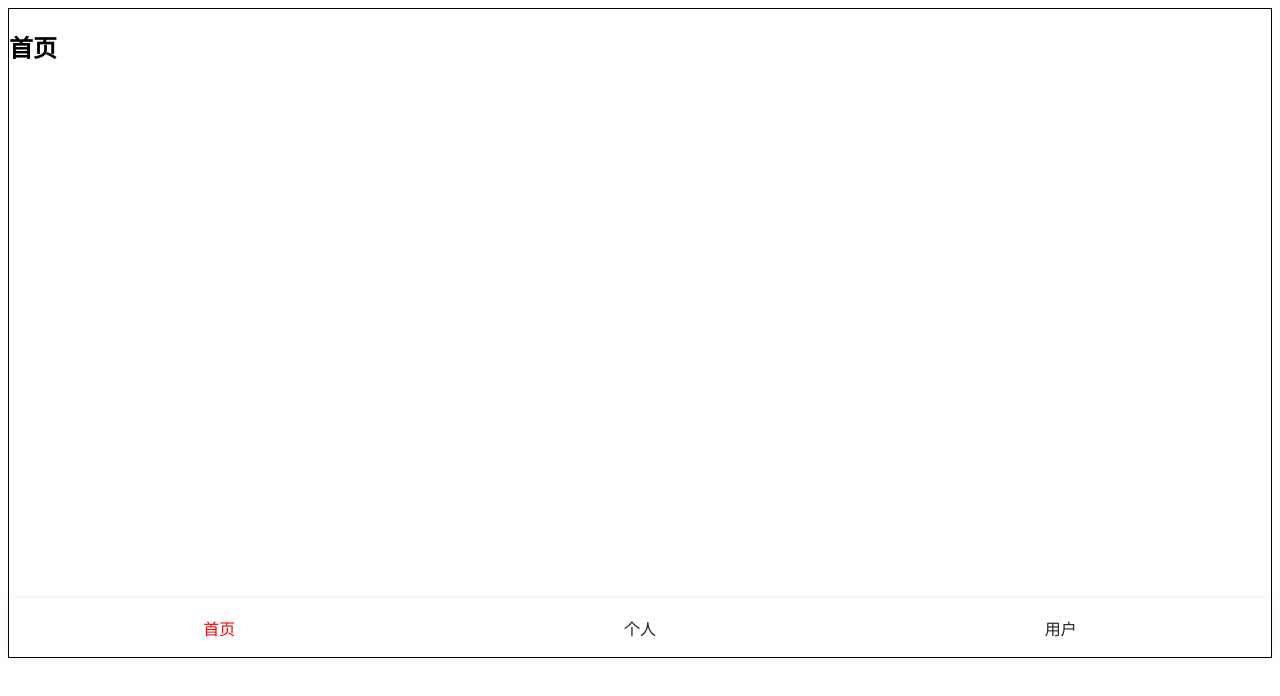
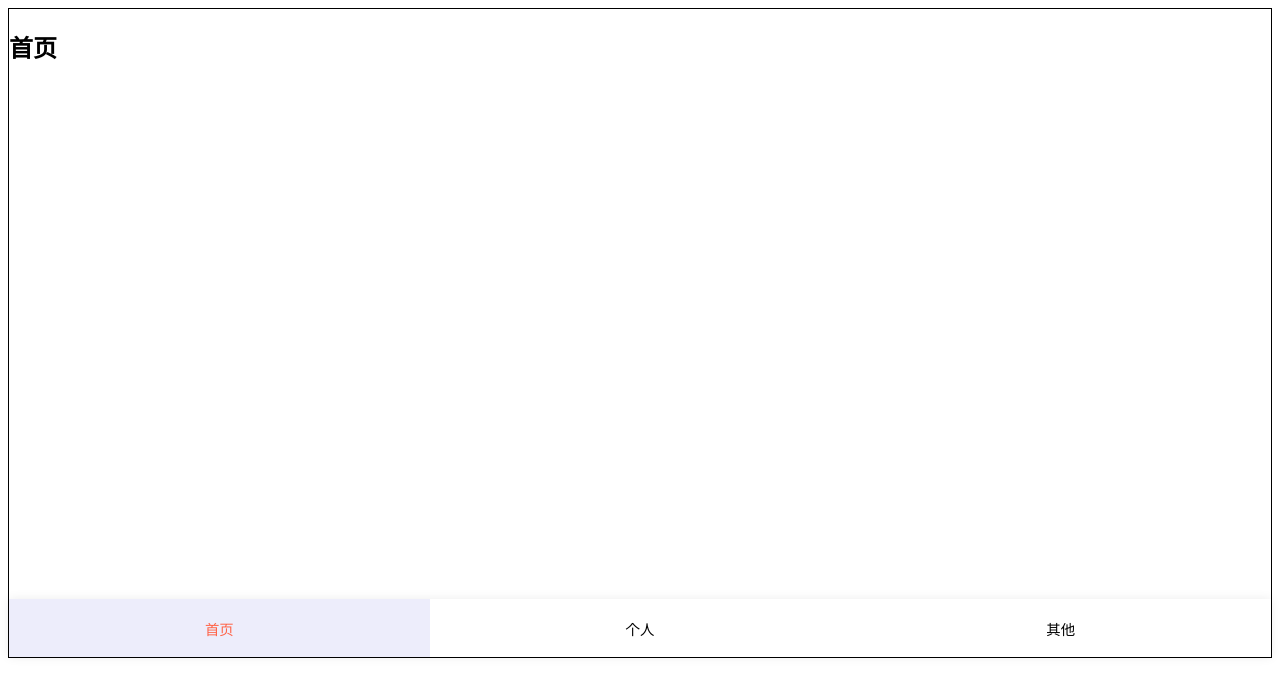
Before and after one commit to piaoliangjiejie2019/vuedemo2, a Vue app in the folder demo2/: page /home in a window 1280 px wide. Shown: the top 696 px of the page. Built offline with nearby package versions, Linux system fonts and the light colour scheme.

Commit message:
finish tabbar change bg and color 21/2/10 22:40

```diff
--- a/demo2/package.json
+++ b/demo2/package.json
@@ -12,7 +12,7 @@
   },
   "dependencies": {
     "vue": "^2.5.2",
-    "vue-router": "^3.5.1",
+    "vue-router": "^3.0.7",
     "vuex": "^3.6.2"
   },
   "devDependencies": {
--- a/demo2/src/App.vue
+++ b/demo2/src/App.vue
@@ -9,7 +9,7 @@
 
 <script>
 // import HelloWorld from './components/HelloWorld'
-import Tabbar from "./components/content/Tabbar.vue";
+import Tabbar from "./components/content/Tabbar";
 
 export default {
 	name: "App",
--- a/demo2/src/components/content/Tabbar.vue
+++ b/demo2/src/components/content/Tabbar.vue
@@ -1,13 +1,29 @@
 <template>
 	<div class="tabbar">
-		<div class="home" @click="toHome()">
-			<span :style="{ color: tabbarColors[0] }">首页</span>
+		<!-- <div class="home" @click="toHome()" :class="getActive()"> -->
+		<!-- <div class="home" @click="toHome()" v-bind:class="isActive[0]"> -->
+		<div class="home" @click="toHome()" v-bind:class="{ active: homeActive }">
+			<span>首页</span>
 		</div>
-		<div class="personal" @click="toPersonal()">
-			<span :style="{ color: tabbarColors[1] }">个人</span>
+		<div
+			class="personal"
+			@click="toPersonal()"
+			v-bind:class="{ active: personalActive }"
+		>
+			<!-- <div class="personal" @click="toPersonal()" v-bind:class="isActive[1]"> -->
+			<!-- <div class="personal" @click="toPersonal()" :class="getActive()"> -->
+			<!-- <span :style="{ color: tabbarColors[1] }">个人</span> -->
+			<span>个人</span>
 		</div>
-		<div class="users" @click="toUsers()">
-			<span :style="{ color: tabbarColors[2] }">用户</span>
+		<div
+			class="users"
+			@click="toUsers()"
+			v-bind:class="{ active: usersActive }"
+		>
+			<!-- <div class="users" @click="toUsers()" v-bind:class="isActive[2]"> -->
+			<!-- <div class="users" @click="toUsers()" :class="getActive()"> -->
+			<span>其他</span>
+			<!-- <span :style="{ color: tabbarColors[2] }">其他</span> -->
 		</div>
 	</div>
 	<!-- <router-view /> -->
@@ -17,32 +33,49 @@
 export default {
 	name: "Tabbar",
 	data() {
+		// data: {
 		return {
 			tabbarColors: ["red", "#222", "#222"],
-			isActive: [true, false, false],
+			isActive: ["active", "", ""],
+			homeActive: true,
+			personalActive: false,
+			usersActive: false,
+			// is11: isActive,
 		};
 	},
 	methods: {
 		toHome() {
-			this.getColor(0);
-			console.log(this.tabbarColors);
+			this.changeTabbersStyle(0);
+			this.homeActive = true;
+			this.personalActive = false;
+			this.usersActive = false;
+			// console.log(this.tabbarColors);
 			return this.$router.push("/home");
 		},
 		toPersonal() {
-			this.getColor(1);
-			console.log(this.tabbarColors);
+			this.changeTabbersStyle(1);
+			this.homeActive = false;
+			this.personalActive = true;
+			this.usersActive = false;
+			// console.log(this.tabbarColors);
 			return this.$router.push("/personal");
 		},
 		toUsers() {
-			this.getColor(2);
-			console.log(this.tabbarColors);
+			this.homeActive = false;
+			this.personalActive = false;
+			this.usersActive = true;
+			this.changeTabbersStyle(2);
+			// console.log(this.tabbarColors);
 			return this.$router.push("/users");
 		},
-		getColor(index) {
-			console.log(index);
-			console.log(this.tabbarColors[index]);
-			this.tabbarColors = ["#222", "#222", "#222"];
-			this.tabbarColors[index] = "red";
+		changeTabbersStyle(index) {
+			// console.log(index);
+			// console.log(this.tabbarColors[index]);
+			this.isActive.fill("");
+			this.isActive[index] = "active";
+			console.log(this.isActive);
+			// this.tabbarColors = ["#222", "#222", "#222"];
+			// this.tabbarColors[index] = "red";
 		},
 	},
 };
@@ -67,9 +100,25 @@ export default {
 }
 
 .tabbar > div > span {
+	font-size: 0.9rem;
 	position: absolute;
 	top: 50%;
 	left: 50%;
 	transform: translate(-50%, -50%);
 }
+.tabbar > div:hover {
+	background-color: rgba(230, 230, 250, 0.4);
+}
+
+.tabbar > .active {
+	background-color: rgba(230, 230, 250, 0.7);
+}
+
+.tabbar > .active:hover {
+	background-color: rgba(230, 230, 250, 0.7);
+}
+
+.tabbar > .active > span {
+	color: tomato;
+}
 </style>
```
Also changed, not shown: 1 other file (tests, documents, lock files or other folders).
